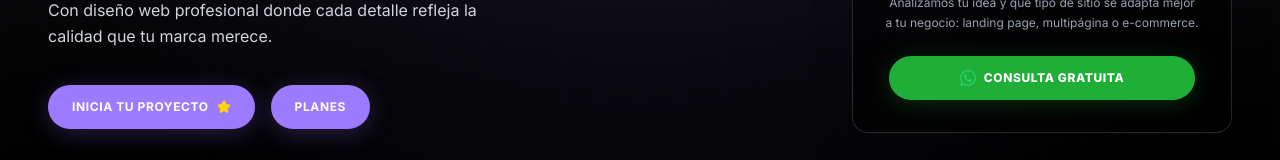
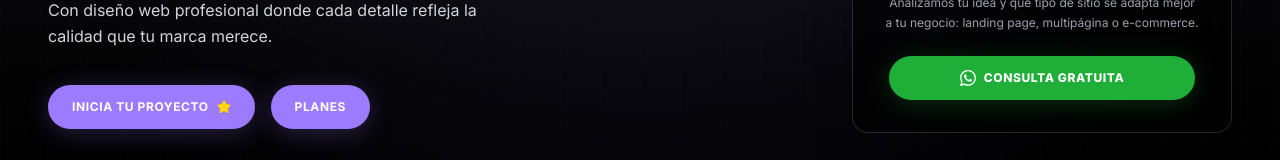
Before and after one commit to auroraserviceem-lab/STABILITY.IA, a React (Vite) app: page / in a window 1280 px wide. Shown: the part 460-620 px from the top of the page. Built offline with nearby package versions, Linux system fonts and the light colour scheme.

Commit message:
fix: update WhatsApp icon color to white
Adjusted the SVG fill color to ensure the WhatsApp icon is visible and consistent with the button's typography.

```diff
--- a/src/App.tsx
+++ b/src/App.tsx
@@ -418,7 +418,7 @@ export default function App() {
                   >
                     <svg
                       viewBox="0 0 24 24"
-                      className="w-4 h-4 shrink-0 fill-[#25D366]"
+                      className="w-4 h-4 shrink-0 fill-white"
                       xmlns="http://www.w3.org/2000/svg"
                     >
                       <path d="M17.472 14.382c-.297-.149-1.758-.867-2.03-.967-.273-.099-.471-.148-.67.15-.197.297-.767.966-.94 1.164-.173.199-.347.223-.644.075-.297-.15-1.255-.463-2.39-1.475-.883-.788-1.48-1.761-1.653-2.059-.173-.297-.018-.458.13-.606.134-.133.298-.347.446-.52.149-.174.198-.298.298-.497.099-.198.05-.371-.025-.52-.075-.149-.669-1.612-.916-2.207-.242-.579-.487-.5-.669-.51-.173-.008-.371-.01-.57-.01-.198 0-.52.074-.792.372-.272.297-1.04 1.016-1.04 2.479 0 1.462 1.065 2.875 1.213 3.074.149.198 2.096 3.2 5.077 4.487.709.306 1.262.489 1.694.625.712.227 1.36.195 1.871.118.571-.085 1.758-.719 2.006-1.413.248-.694.248-1.289.173-1.413-.074-.124-.272-.198-.57-.347m-5.421 7.403h-.004a9.87 9.87 0 01-5.031-1.378l-.361-.214-3.741.982.998-3.648-.235-.374a9.86 9.86 0 01-1.51-5.26c.001-5.45 4.436-9.884 9.888-9.884 2.64 0 5.122 1.03 6.988 2.898a9.825 9.825 0 012.893 6.994c-.003 5.45-4.437 9.884-9.885 9.884m8.413-18.297A11.815 11.815 0 0012.05 0C5.495 0 .16 5.335.157 11.892c0 2.096.547 4.142 1.588 5.945L0 24l6.335-1.662c1.746.953 3.71 1.458 5.709 1.458h.004c6.554 0 11.89-5.335 11.893-11.893a11.821 11.821 0 00-3.48-8.413z" />
```
